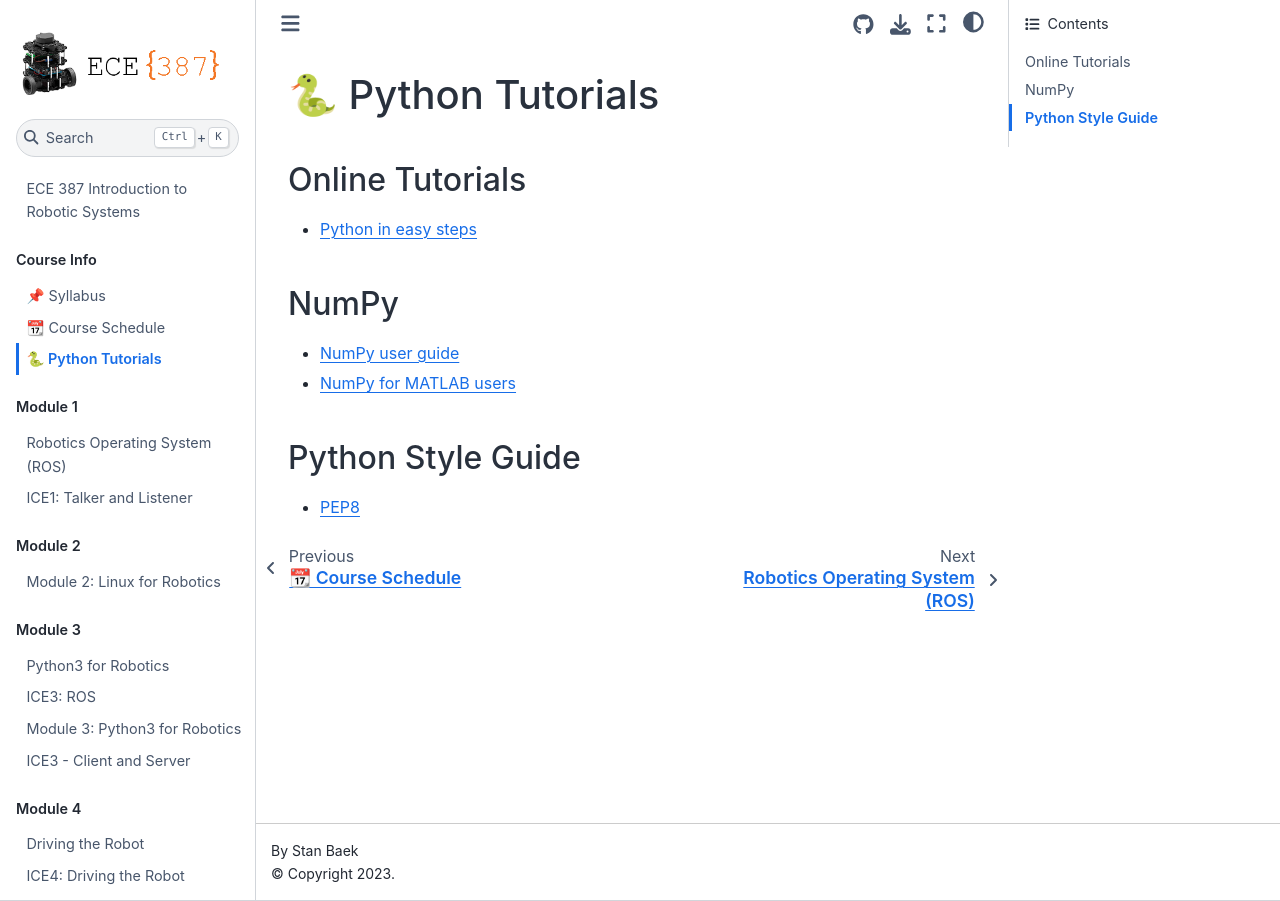
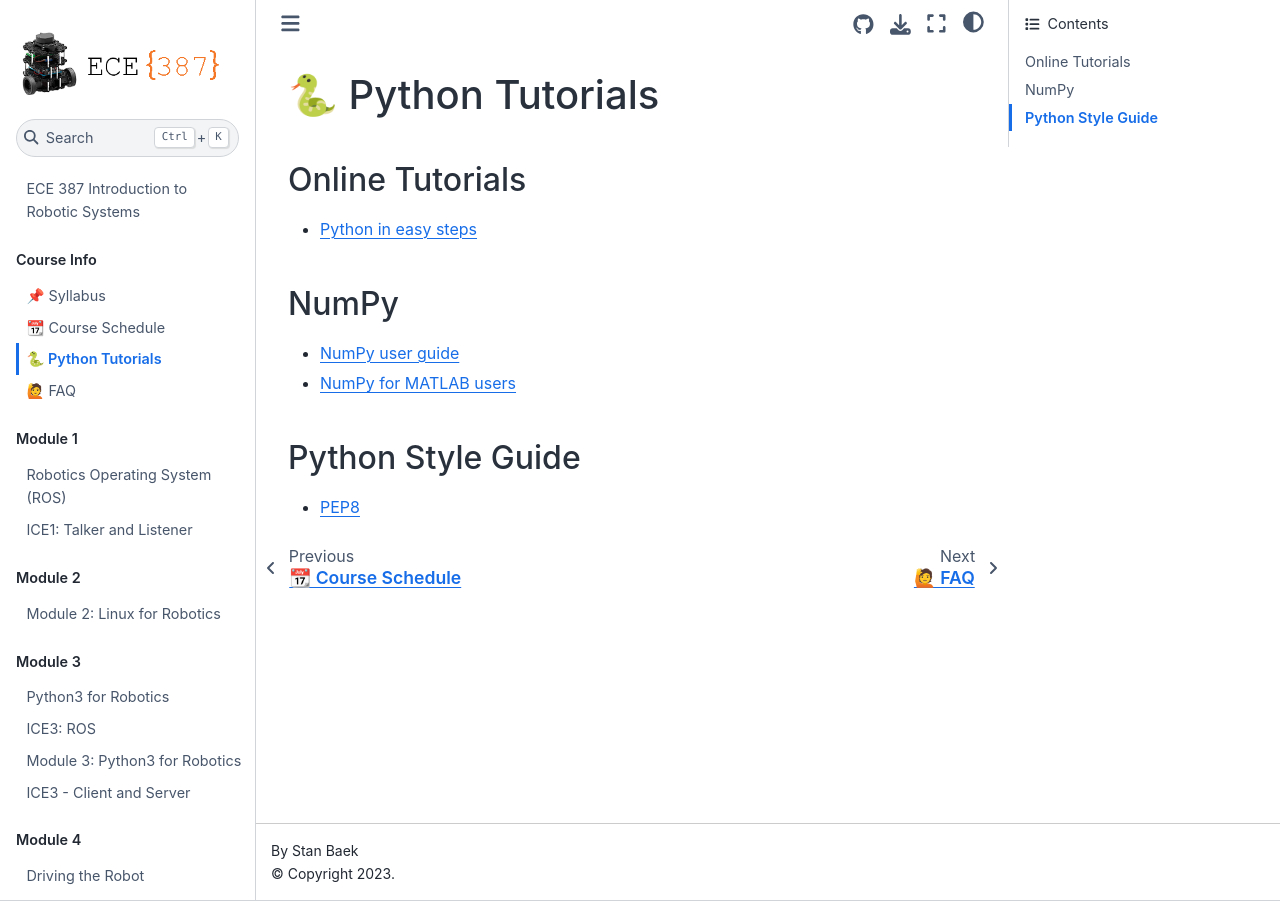
Before and after one commit to stanbaek/ece387_book, a Jupyter Book: the page built from docs/python.md, in a window 1280 px wide. Built offline with Jupyter Book 1.0.4 settings and Sphinx 7.4.7 and the Sphinx Book theme 1.1.4, drawn with Linux system fonts in a browser that asks for light colours.

Commit message:
updated toc.yml

```diff
--- a/docs/_toc.yml
+++ b/docs/_toc.yml
@@ -9,6 +9,7 @@ parts:
     - file: syllabus.md
     - file: schedule.md
     - file: python.md
+    - file: faq.md
 
   - caption: Module 1
     chapters:
```
